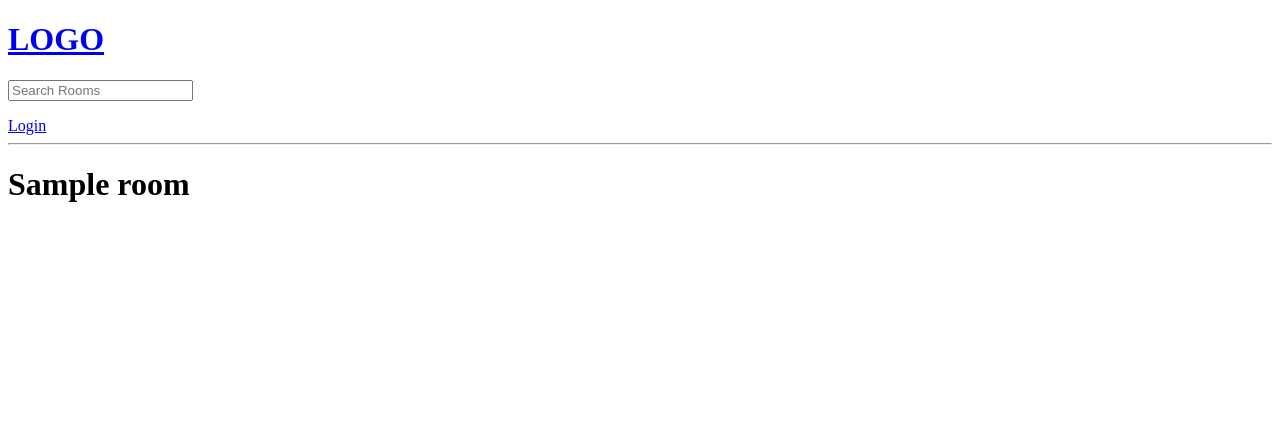
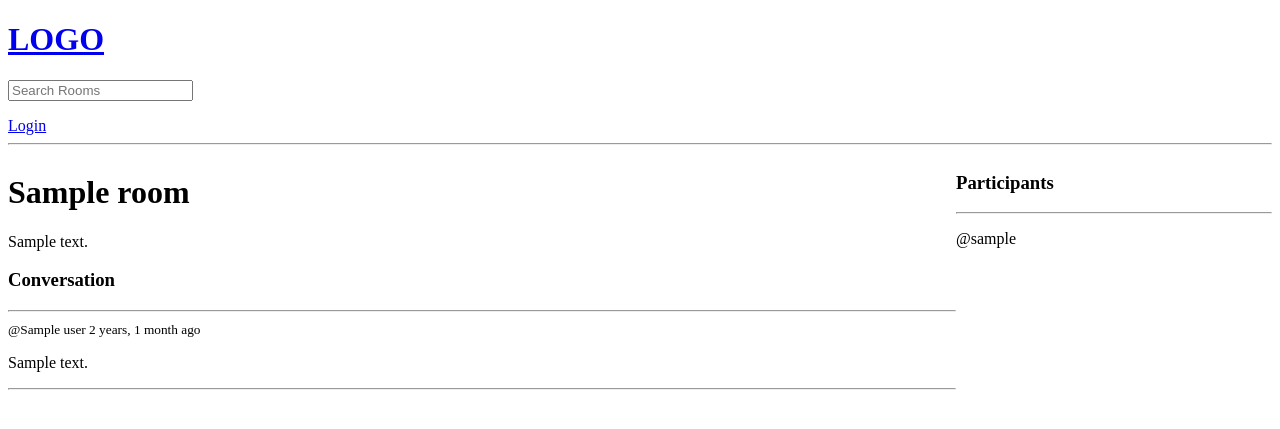
Before and after one commit to non10082541/FristWeb, a Django app: template base/templates/base/room.html in a window 1280 px wide. Shown: the top 429 px of the page. Run offline with Django 4.2, Linux system fonts and the light colour scheme; the template is opened without the code that fills it: most values are stand-ins (such as "Sample title", 1, 10 or a date in 2020).

Commit message:
add chat room
เพิ่มช่องแชท ช่อง comment ลบ comment
เพิ่มผู้มีส่วนร่วมในโพส

```diff
--- a/base/models.py
+++ b/base/models.py
@@ -14,7 +14,7 @@ class Room(models.Model):
     topic = models.ForeignKey(Topic, on_delete=models.SET_NULL, null=True)
     name = models.CharField(max_length=200)
     description = models.TextField(null=True, blank=True)
-    # participats =
+    participants = models.ManyToManyField(User, related_name='participants', blank=True)
     updated = models.DateTimeField(auto_now=True)
     created = models.DateTimeField(auto_now_add=True)
 
--- a/base/templates/base/delete.html
+++ b/base/templates/base/delete.html
@@ -4,7 +4,7 @@
 
 <form action="" method="POST">
     {% csrf_token %}
-    <p>Are you sure you want to delet "{{ obj }}"?</p>
+    <p>Are you sure you want to delete "{{ obj }}"?</p>
 
     <a href="{{ request.META.HTTP_REFERER }}">Go Back</a>
     <input type="submit" value="Confrim" />
--- a/base/templates/base/room.html
+++ b/base/templates/base/room.html
@@ -2,8 +2,55 @@
 
 {% block content %}
 
-<h1>
-    {{room.name}}
-</h1>
+<style>
+    .room-container{
+        display: grid;
+        grid-template-columns: 3fr 1fr;
+    }
+</style>
 
+<div class="room-container">
+
+    <div>
+        <h1>{{room.name}}</h1>
+
+        <p>{{ room.description }}</p>
+
+        <div class="comment-wrapper">
+            <h3>Conversation</h3><hr>
+
+            {% for message in room_messages %}
+                <div>
+                    {% if request.user == message.user %}
+                    <a href="{% url 'delete-message' message.id %}">Delete</a>
+                    {% endif %}
+                    <small>@{{message.user}}  {{message.created | timesince}} ago</small>
+                    <p>{{ message.body }}</p>
+                    <hr>
+                </div>
+            {% endfor %}
+        </div>
+
+        {% if request.user.is_authenticated %}
+        <div class="comment-form">
+            <form action="" method="POST">
+                {% csrf_token %}
+                <input type="text" name="body" placeholder="Write your message...">
+            </form>
+        </div>
+        {% endif %}
+    </div>
+
+    <div>
+        <h3>Participants</h3>
+        <hr>
+
+        {% for user in participants %}
+            <div>
+            <p>@{{ user.username }}</p>
+            </div>
+        {% endfor %}
+    </div>
+
+</div>
 {% endblock %}
--- a/base/urls.py
+++ b/base/urls.py
@@ -12,4 +12,5 @@ urlpatterns = [
     path('create-room/', views.createRoom, name="create-room"),
     path('update-room/<str:pk>/', views.updateRoom, name="update-room"),
     path('delete-room/<str:pk>/', views.deleteRoom, name="delete-room"),
+    path('delete-message/<str:pk>/', views.deleteMessage, name="delete-message"),
 ]
```
Also changed, not shown: base/views.py (+27 -2 lines), base/migrations/0004_alter_room_options_room_participants.py (added), db.sqlite3.
